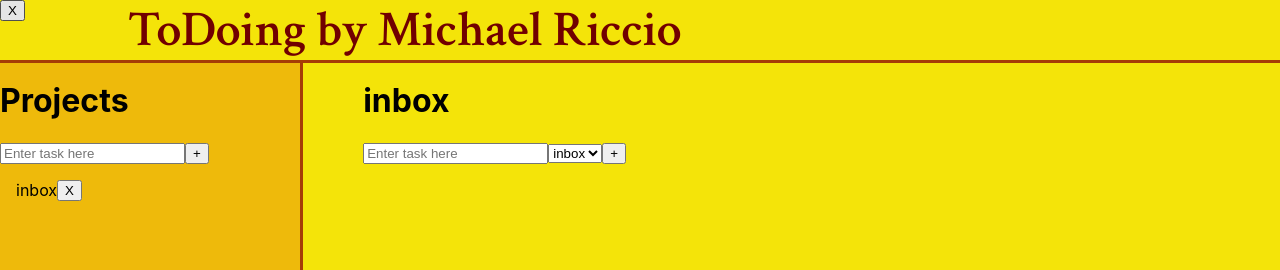
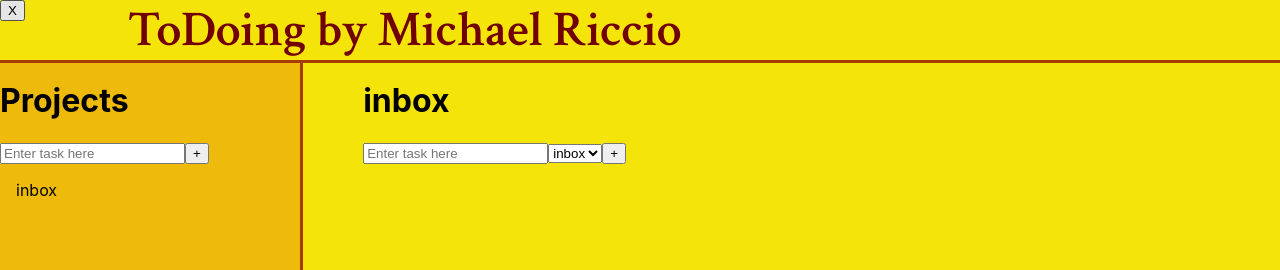
Before and after one commit to michaelriccio/ToDoing-React-App, a React (Create React App) app in the folder project-folder/: page / in a window 1280 px wide. Shown: the top 270 px of the page. Built offline with nearby package versions, Linux system fonts and the light colour scheme.

Commit message:
Can delete projects and its tasks

```diff
--- a/project-folder/src/App.js
+++ b/project-folder/src/App.js
@@ -16,7 +16,7 @@ const App = () => {
 
 
   const [curFolder, setFolder] = useState(["inbox"]);
-  const [curProject, setProject] = useState([{id: "b1", project: "inbox", completed: false }]);
+  const [curProject, setProject] = useState([{id: "b1", project: "inbox", completable: false }]);
   const [curTask, setTask] = useState([]);
 
   //Retrieves tasks from local storage when the page loads
@@ -70,12 +70,19 @@ const App = () => {
     setTask(curTask.filter(item => item.id !== id));
   }
 
+  const removeProject = (tempProj) => {
+    if (window.confirm('Deleting a project deletes all tasks sorted beneath it. Are you sure you want to delete?')) {
+      setProject(curProject.filter(item => item.id !== tempProj.id));
+      setTask(curTask.filter(item => item.project !== tempProj.project));
+    }
+  }
+
   return (
     <div className="App">
       <header className="bigtext">ToDoing by Michael Riccio</header>
       <button className="clearing" onClick={clearing} type='button'>X</button>
       <div className="center">
-        <Projects addProj={addProj} curProject={curProject} nowFolder={nowFolder} />
+        <Projects addProj={addProj} curProject={curProject} setProject={setProject} nowFolder={nowFolder} removeProject={removeProject} />
         <Todo addTodo={addTodo}  curTask={curTask} curProject={curProject} curFolder={curFolder} toggleComplete={toggleComplete} removeTodo={removeTodo}/>
       </div>
       <footer className="bigtext">Made with HTML/CSS/JS/REACT</footer>
--- a/project-folder/src/components/ProjectForm.js
+++ b/project-folder/src/components/ProjectForm.js
@@ -6,7 +6,7 @@ const ProjectForm = ({addProj, curProject}) => {
     const [proj, setProj] = useState({
         id: "",
         project: "",
-        completed: false
+        completable: true
     });
 
     //Changes proj state on input change
--- a/project-folder/src/components/ProjectList.js
+++ b/project-folder/src/components/ProjectList.js
@@ -1,14 +1,26 @@
 import React from 'react';
 
-const ProjectList = ({curProject, nowFolder}) => {
+const ProjectList = ({curProject, setProject, nowFolder, removeProject}) => {
 
     const handleClick = (e) => {
         nowFolder(e.target.innerText);
+    };
+
+    const deleteProject = () => {
+        removeProject(curProject);
+    };
+
+    let button;
+    if (curProject.completable === true) {
+        button = <button onClick={deleteProject} type="button"> X </button>
     }
+    else {
+        button = null
+    };
 
     return <div className="listItem">
         <div onClick={handleClick} > {curProject.project} </div>
-        <button type="button"> X </button>
+        {button}
     </div>
 }
 
--- a/project-folder/src/components/Projects.js
+++ b/project-folder/src/components/Projects.js
@@ -2,13 +2,12 @@ import React from 'react';
 import ProjectForm from './ProjectForm';
 import ProjectList from './ProjectList';
 
-const Projects = ({addProj, curProject, nowFolder}) => {
+const Projects = ({ addProj, curProject, nowFolder, removeProject}) => {
     return (
         <div className="projects">
             <h1>Projects</h1>
             <ProjectForm addProj={addProj} curProject={curProject} />
-            {curProject.map((item) =>
-            <ProjectList key={item.id} curProject={item} nowFolder={nowFolder}/>
+            {curProject.map((item) => <ProjectList key={item.id} curProject={item} nowFolder={nowFolder} removeProject={removeProject} />
             )}
         </div>
     )
```
